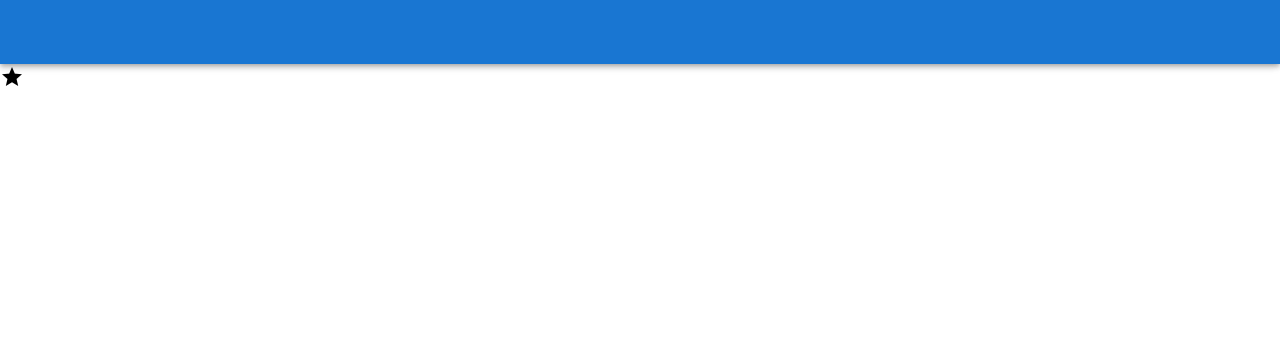
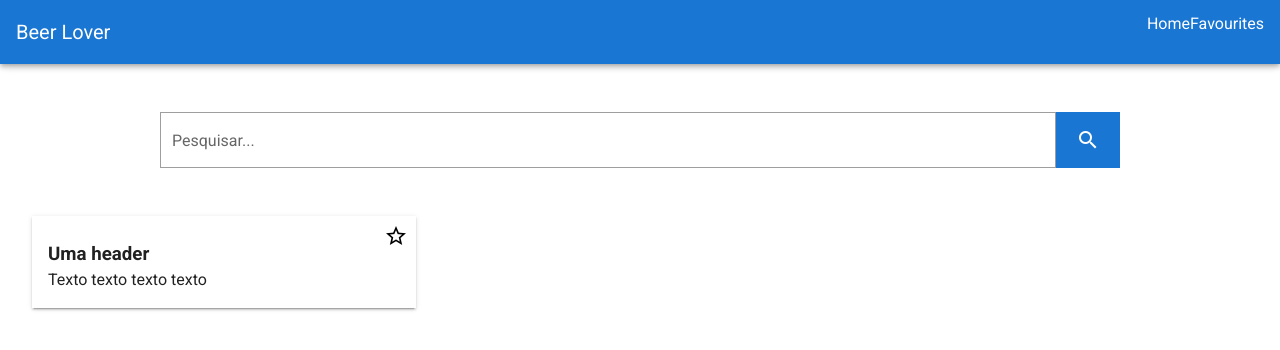
Before and after one commit to sorazem/trilha-de-aprendizado-vue.js, a Vue app in the folder projeto-2/: page / in a window 1280 px wide. Shown: the top 350 px of the page. Built offline with nearby package versions, Linux system fonts and the light colour scheme.

Commit message:
+ card and search bar

```diff
--- a/projeto-2/src/App.vue
+++ b/projeto-2/src/App.vue
@@ -5,10 +5,39 @@
       color="primary"
       dark
     >
-      <!-- Header -->
+      <v-toolbar-title>Beer Lover</v-toolbar-title>
+
+      <v-spacer></v-spacer>
+
+      <p>Home</p>
+      <p>Favourites</p>
     </v-app-bar>
 
-    <v-content>
+    <v-content class="px-8">
+      <v-row class="my-12 d-flex justify-center align-center">
+          <v-text-field
+            solo
+            flat
+            outlined
+            clearable
+            hide-details
+            label="Pesquisar..."
+            v-model="itemSearch"
+            v-on:keyup.enter="searchGifs"
+            color="primary"
+            id="search"
+          >
+          </v-text-field>
+
+          <v-btn
+            v-on:click="searchGifs"
+            depressed
+            color="primary"
+          >
+            <v-icon color="white">search</v-icon>
+          </v-btn>
+      </v-row>
+
       <Card></Card>
     </v-content>
   </v-app>
@@ -25,7 +54,21 @@ export default {
   },
 
   data: () => ({
-    //
+    beers: []
   }),
 };
 </script>
+
+<style>
+  .v-input{
+    max-width: 70vw !important;
+  }
+
+  .v-btn{
+    height: 56px !important;
+  }
+
+  .v-btn, .v-text-field--outlined, .v-text-field--solo{
+    border-radius: 0 !important;
+  }
+</style>
--- a/projeto-2/src/components/Card.vue
+++ b/projeto-2/src/components/Card.vue
@@ -1,10 +1,12 @@
 <template>
-    <div id="card">
-        <v-icon color="black">star</v-icon>
-        <img/>
-        <div class="container">
-            <h3></h3>
-            <p></p>
+    <div id="card" class="elevation-2">
+        <v-icon id="favorite" color="black">star_border</v-icon>
+        <div class="px-4">
+            <img src=""/>
+            <div>
+                <h3>Uma header</h3>
+                <p>Texto texto texto texto</p>
+            </div>
         </div>
     </div>
 </template>
@@ -20,3 +22,18 @@ export default {
     }
 }
 </script>
+
+<style>
+    #card {
+        display: flex;
+        flex-direction: column;
+        max-width: 30vw;
+        position: relative;
+    }
+
+    #favorite{
+        position: absolute;
+        top: 8px;
+        right: 8px;
+    }
+</style>
```
